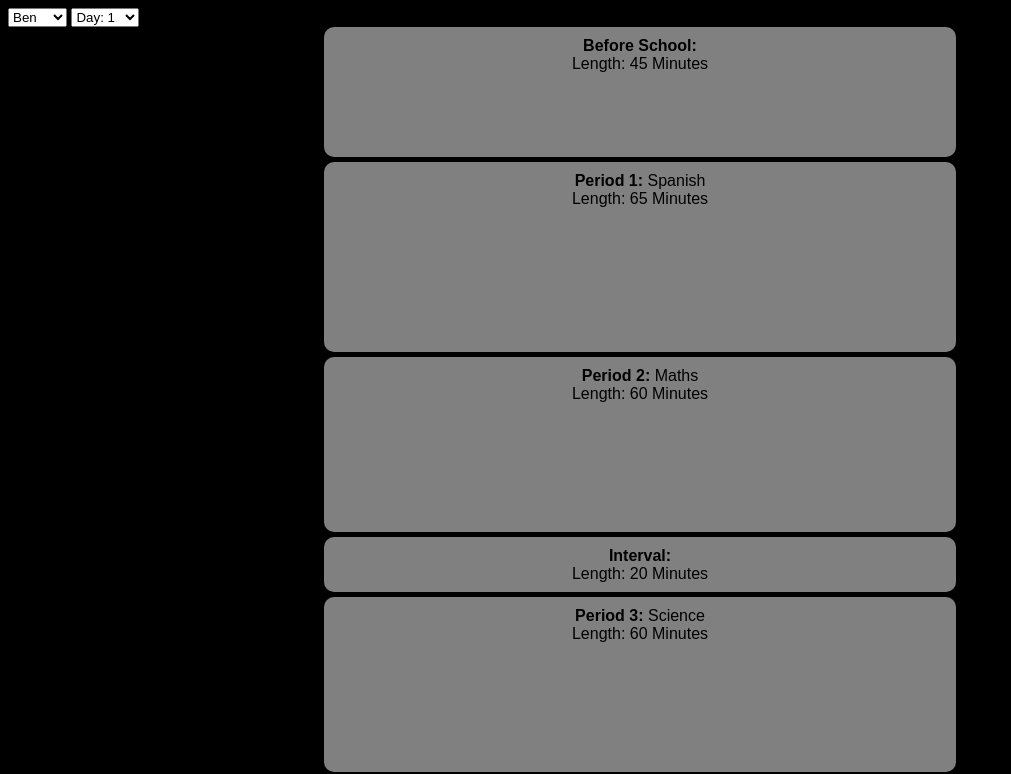
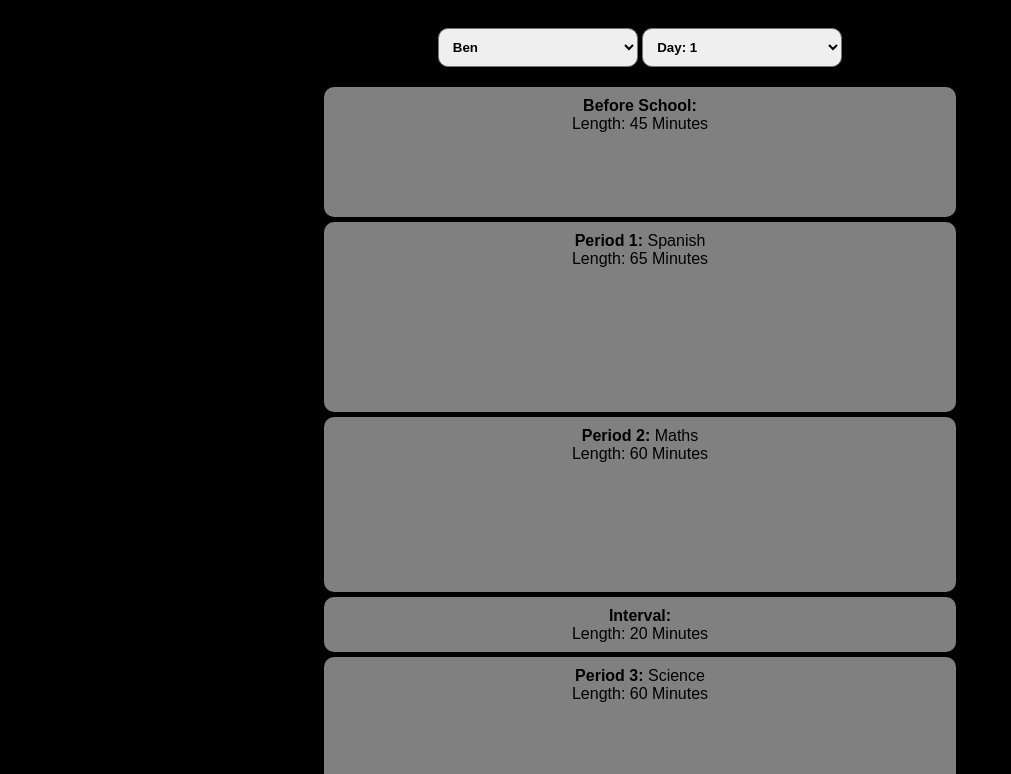
Before and after one commit to Camo-Master/camo-master.github.io, a plain HTML site: page Timetable/index.html in a window 1280 px wide. Shown: the top 774 px of the page, without its empty margins (0-1011 px from the left). Drawn offline with Linux system fonts and the light colour scheme.

Commit message:
Styling for Control selects

```diff
--- a/Timetable/main.css
+++ b/Timetable/main.css
@@ -9,8 +9,20 @@ font-family: 'Montserrat', sans-serif;
 body{
   font-family: 'Montserrat', sans-serif;
   background-color: black;
+}
 
+#controls{
+  margin-left: auto;
+  margin-right: auto;
+  text-align: center;
+  padding: 20px;
+}
 
+#controls>select{
+  width: 200px;
+  padding: 10px;
+  font-weight: bold;
+  border-radius: 10px;
 }
 
 .lessonBox{
```
